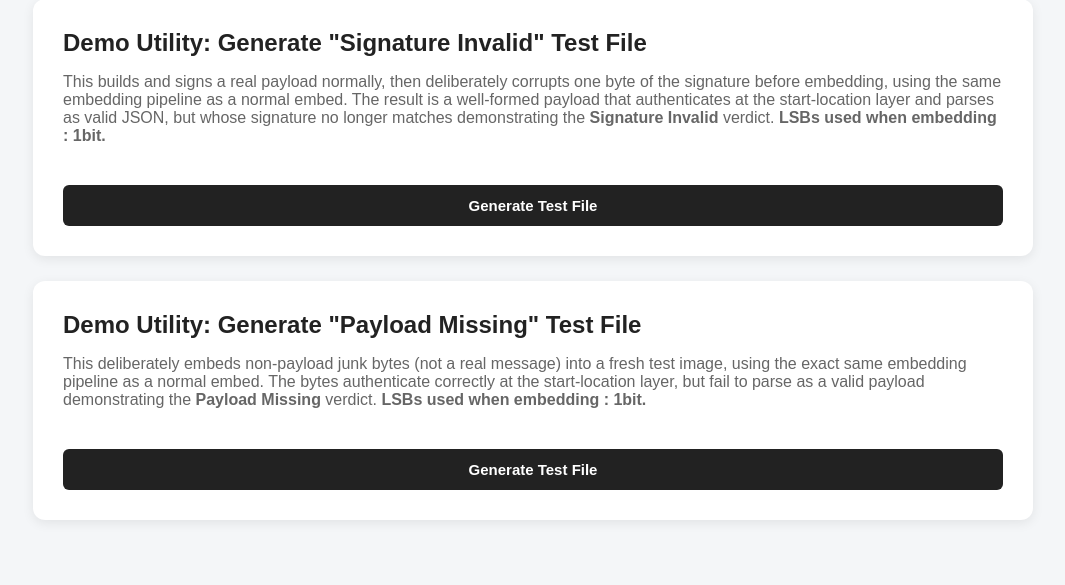
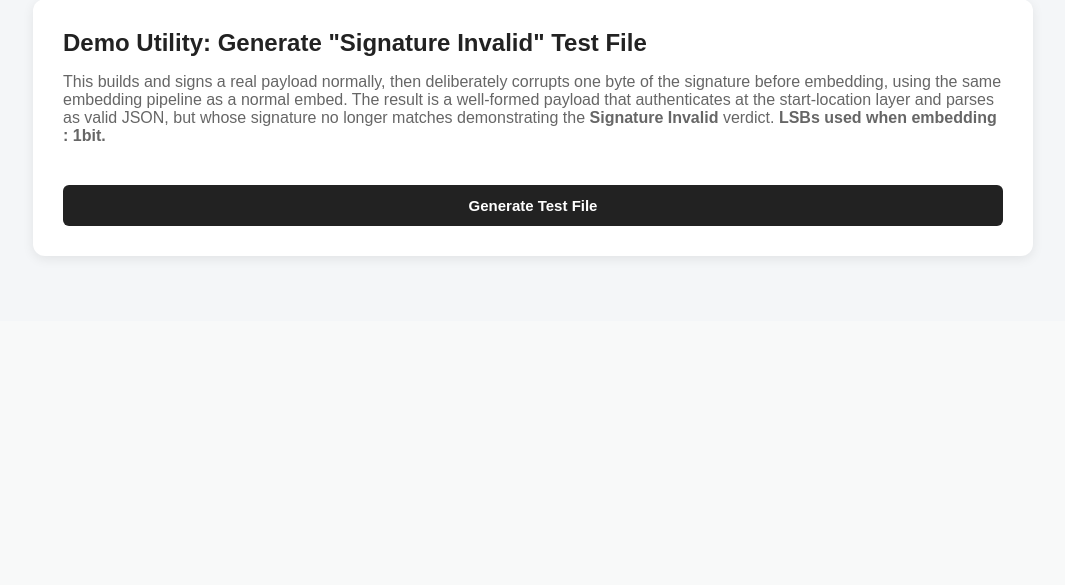
Before and after one commit to JolieNgai/INF2005-ACW1, a Flask app: page /image in a window 1280 px wide. Shown: the part 1260-1845 px from the top of the page, without its empty margins (107-1172 px from the left). After the commit the page ends 1520 px from the top, so only its background shows below. Run offline with Flask 3, Linux system fonts and the light colour scheme.

Commit message:
remove payload missing demo file

```diff
--- a/app/templates/image_stego.html
+++ b/app/templates/image_stego.html
@@ -209,34 +209,6 @@
         {% endif %}
     </section>
 
-    <section class="card">
-        <h2>Demo Utility: Generate "Payload Missing" Test File</h2>
-        <p class="description">
-            This deliberately embeds non-payload junk bytes (not a real message) into a
-            fresh test image, using the exact same embedding pipeline as a normal embed.
-            The bytes authenticate correctly at the start-location layer, but fail to
-            parse as a valid payload demonstrating the <strong>Payload Missing</strong>
-            verdict. <strong>LSBs used when embedding : 1bit.</strong>
-        </p>
-        <form action="/generate-payload-missing-test" method="post">
-            <button type="submit">Generate Test File</button>
-        </form>
-
-        {% if payload_missing_test_file %}
-        <p>
-            Generated:
-            <a href="/uploads/{{ payload_missing_test_file }}" download>{{ payload_missing_test_file }}</a>
-        </p>
-        <p class="note">
-            Download this file, then upload it in the Verify section above
-            (LSBs per channel = {{ payload_missing_test_bits }}).
-            Expected verdict: <strong>Payload Missing</strong>.
-        </p>
-        {% endif %}
-    </section>
-
-</div>
-
 <script>
 document.querySelectorAll('form').forEach(form => {
   form.addEventListener('submit', () => {
```
